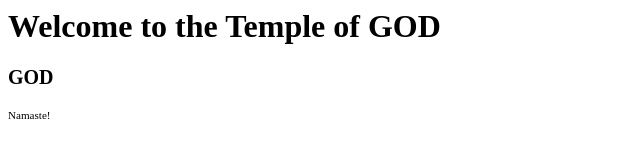
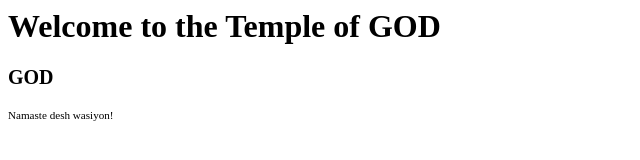
Before and after one commit to vickykr07/ASSIGNMENT, a plain HTML site: page index.html in a window 1280 px wide. Shown: the full height of the page, 0-640 px from the left. Drawn offline with Linux system fonts and the light colour scheme.

Commit message:
Update index.html

```diff
--- a/index.html
+++ b/index.html
@@ -11,7 +11,7 @@
     <!-- html small tag is used here -->
 
     <small>
-        Namaste!
+        Namaste desh wasiyon!
     </small>
 
 </body>
```
